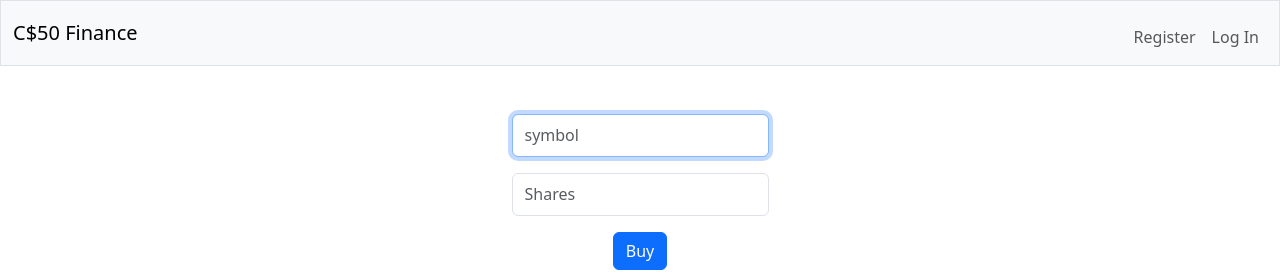
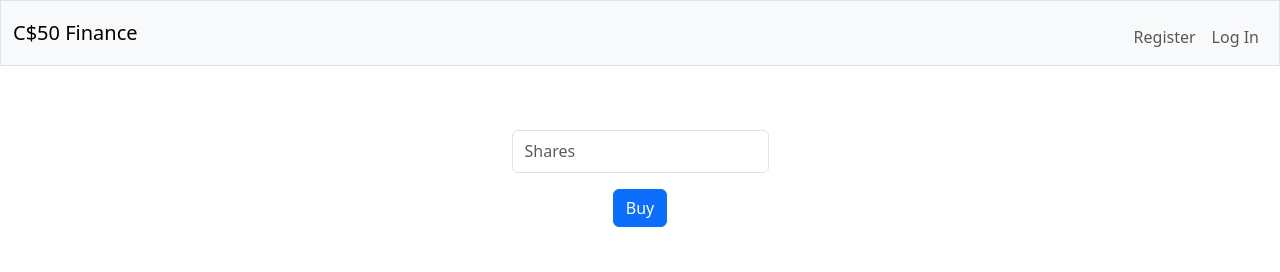
Before and after one commit to Abisegan/CS50x-2024-Coursework, a Flask app: template finance/templates/sell.html in a window 1280 px wide. Shown: the top 272 px of the page. Run offline with Flask 3, Linux system fonts and the light colour scheme; the template is opened without the code that fills it, so the values that code supplies are empty; some libraries are stand-ins or nearby versions.

Commit message:
Sun, Nov 10, 2024, 8:51 AM +05:30

```diff
--- a/finance/templates/sell.html
+++ b/finance/templates/sell.html
@@ -7,7 +7,7 @@
 {% block main %}
     <form action="/buy" method="post">
         <div class="mb-3">
-            <input autocomplete="off" autofocus class="form-control mx-auto w-auto" name="symbol" placeholder="symbol" type="text">
+
         </div>
         <div class="mb-3">
             <input class="form-control mx-auto w-auto" name="shares" placeholder="Shares" type="number">
```
